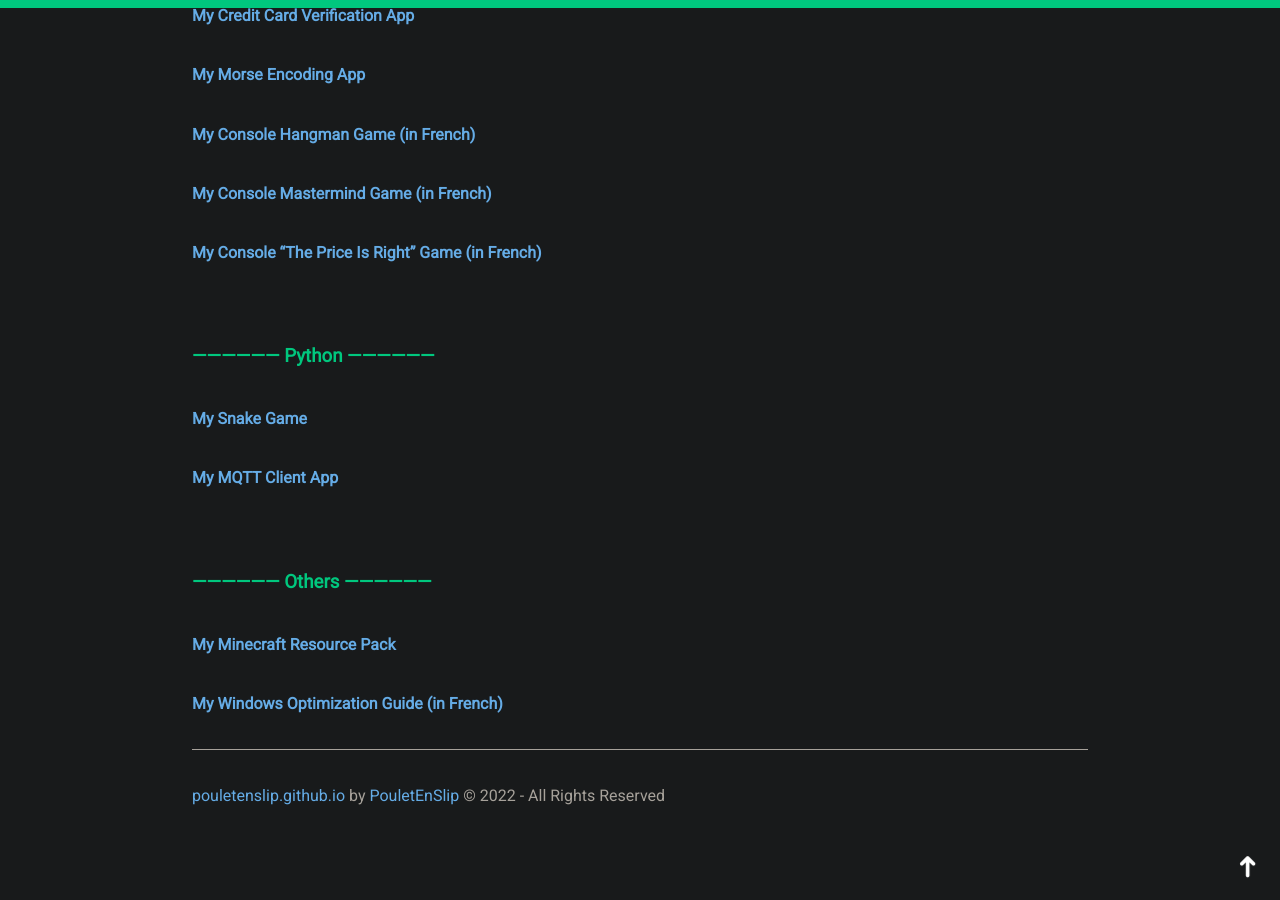
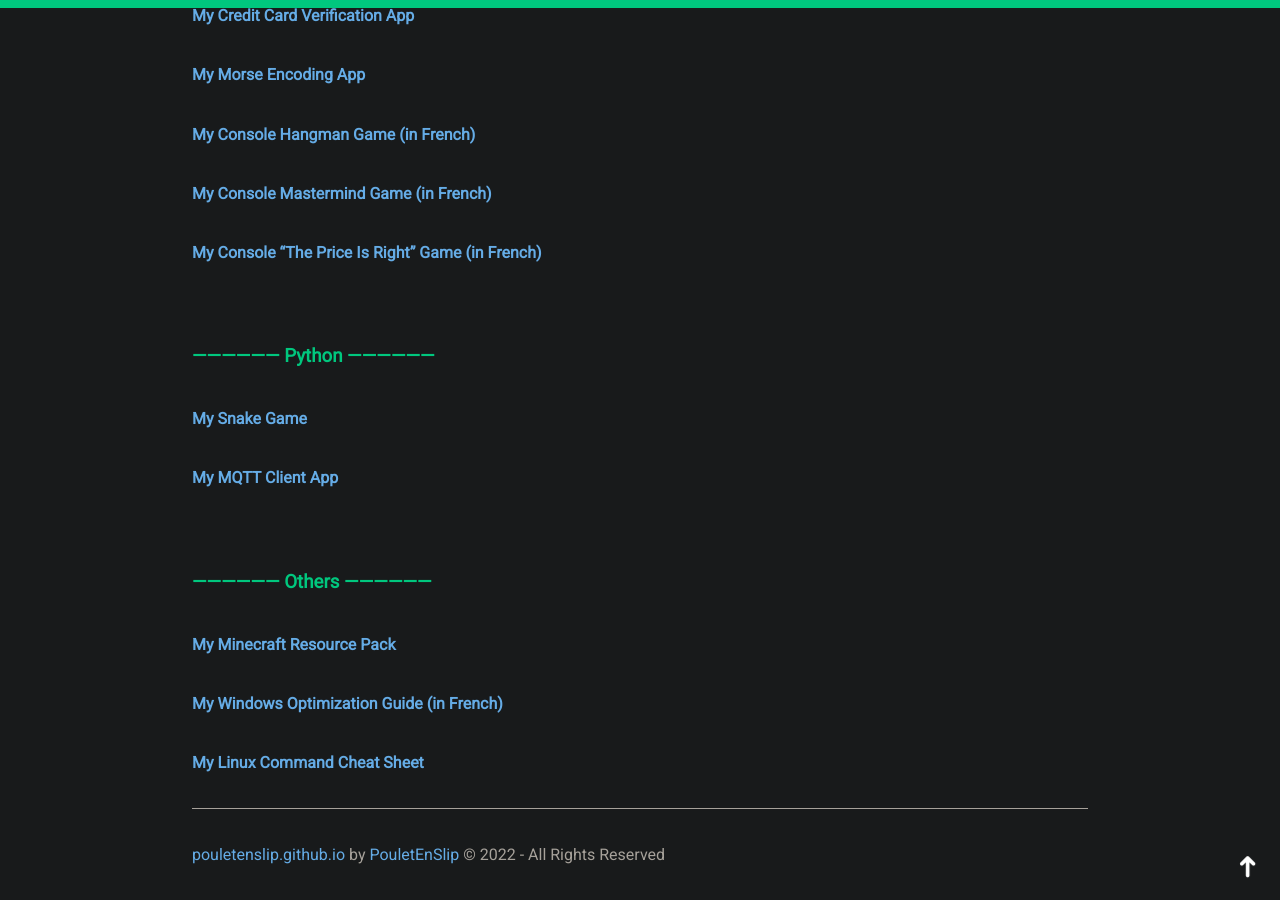
Before and after one commit to PouletEnSlip/pouletenslip.github.io, a Jekyll site: the page built from index.md, in a window 1280 px wide and 900 px high, scrolled down 1386 px. Built offline with Jekyll 4.4.1, drawn with Linux system fonts in a browser that asks for light colours; our own code applies the rules of GitHub Pages for plain Markdown files.

Commit message:
Update index.md

```diff
--- a/index.md
+++ b/index.md
@@ -36,3 +36,4 @@ layout: default
 ### ------------------ Others ------------------
 #### [My Minecraft Resource Pack](pages/cotcotpack)
 #### [My Windows Optimization Guide (in French)](pages/opti)
+#### [My Linux Command Cheat Sheet](pages/linux)
```
